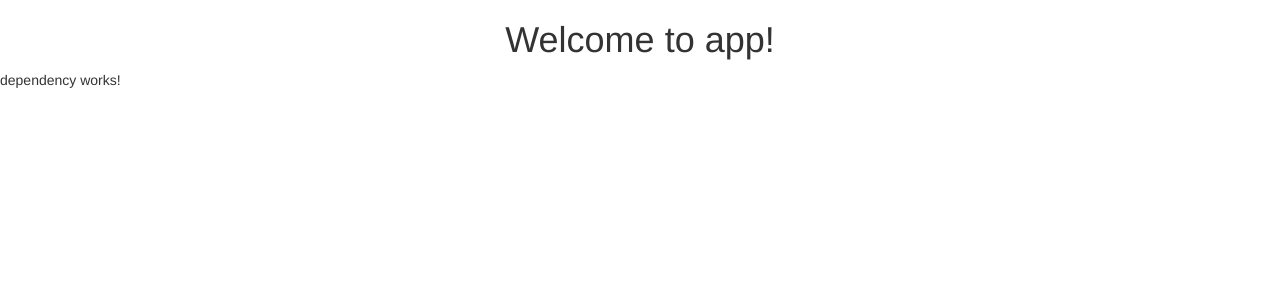
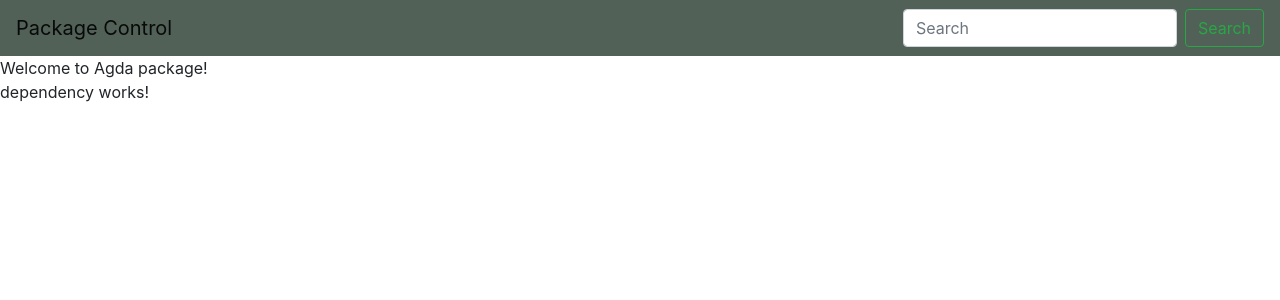
Before and after one commit to camilorodriguezga/agda-pkg-client, an Angular app: page / in a window 1280 px wide. Shown: the top 300 px of the page. Built offline with nearby package versions, Linux system fonts and the light colour scheme; no server answers.

Commit message:
added header in the home page

```diff
--- a/src/app/app.component.html
+++ b/src/app/app.component.html
@@ -1,8 +1,3 @@
-<!--The content below is only a placeholder and can be replaced.-->
-<div style="text-align:center">
-  <h1>
+<app-header></app-header>
     Welcome to {{title}}!
-  </h1>
-</div>
-
 <app-dependency></app-dependency>
--- a/src/app/app.component.ts
+++ b/src/app/app.component.ts
@@ -6,5 +6,5 @@ import { Component } from '@angular/core';
   styleUrls: ['./app.component.css']
 })
 export class AppComponent {
-  title = 'app';
+  title = 'Agda package';
 }
--- a/src/app/dependency/dependency.component.ts
+++ b/src/app/dependency/dependency.component.ts
@@ -23,7 +23,7 @@ export class DependencyComponent implements OnInit {
   	this.dependency.getDependencys().subscribe(
       data => {
           console.info(data);
-         this.info = data.info.contact.email;
+         this.info = data;
       },
       err => {
       }
--- a/src/app/dependency/dependency.service.ts
+++ b/src/app/dependency/dependency.service.ts
@@ -4,8 +4,8 @@ import { Observable } from 'rxjs/Observable';
 import { Dependency } from './Dependency';
 import 'rxjs/Rx';
 
-const BASE_URL = 'http://13.59.101.187:5000/api/';
-//const BASE_URL = 'http://127.0.0.1:5000/api/';
+//const BASE_URL = 'http://13.59.101.187:5000/api/';
+const BASE_URL = 'http://localhost:5000/api/list/library';
 
 @Injectable()
 export class DependencyService implements Dependency {
--- a/src/app/header/header.component.css
+++ b/src/app/header/header.component.css
@@ -0,0 +1,3 @@
+.navbar-brand-search {
+	padding: 15px 15px;
+}
--- a/src/app/header/header.component.html
+++ b/src/app/header/header.component.html
@@ -1,9 +1,7 @@
-<nav class="navbar navbar-toggleable-md navbar-light bg-faded">
-  <div class="collapse navbar-collapse" id="navbarTogglerDemo01">
-    <a class="navbar-brand" href="#">Hidden brand</a>
-    <form class="form-inline my-2 my-lg-0">
-      <input class="form-control mr-sm-2" type="text" placeholder="Search">
-      <button class="btn btn-outline-success my-2 my-sm-0" type="submit">Search</button>
-    </form>
-  </div>
+<nav class="navbar navbar-light" style="background-color: #516157;">
+	<a class="navbar-brand" href="#">Package Control</a>
+	<form class="form-inline">
+		<input class="form-control mr-sm-2" type="text" placeholder="Search">
+		<button class="btn btn-outline-success my-2 my-sm-0" type="submit">Search</button>
+	</form>
 </nav>
--- a/src/index.html
+++ b/src/index.html
@@ -2,14 +2,13 @@
 <html lang="en">
 <head>
   <meta charset="utf-8">
-  <title>ApkgClient</title>
+  <title>Apkg Client</title>
   <base href="/">
 
   <meta name="viewport" content="width=device-width, initial-scale=1">
   <link rel="icon" type="image/x-icon" href="favicon.ico">
 </head>
 <body>
-	<app-header></app-header>
   	<app-root></app-root>
 </body>
 </html>
```
Also changed, not shown: package.json (+6 -3 lines), .angular-cli.json, 2 other files (tests, documents, lock files or other folders).
